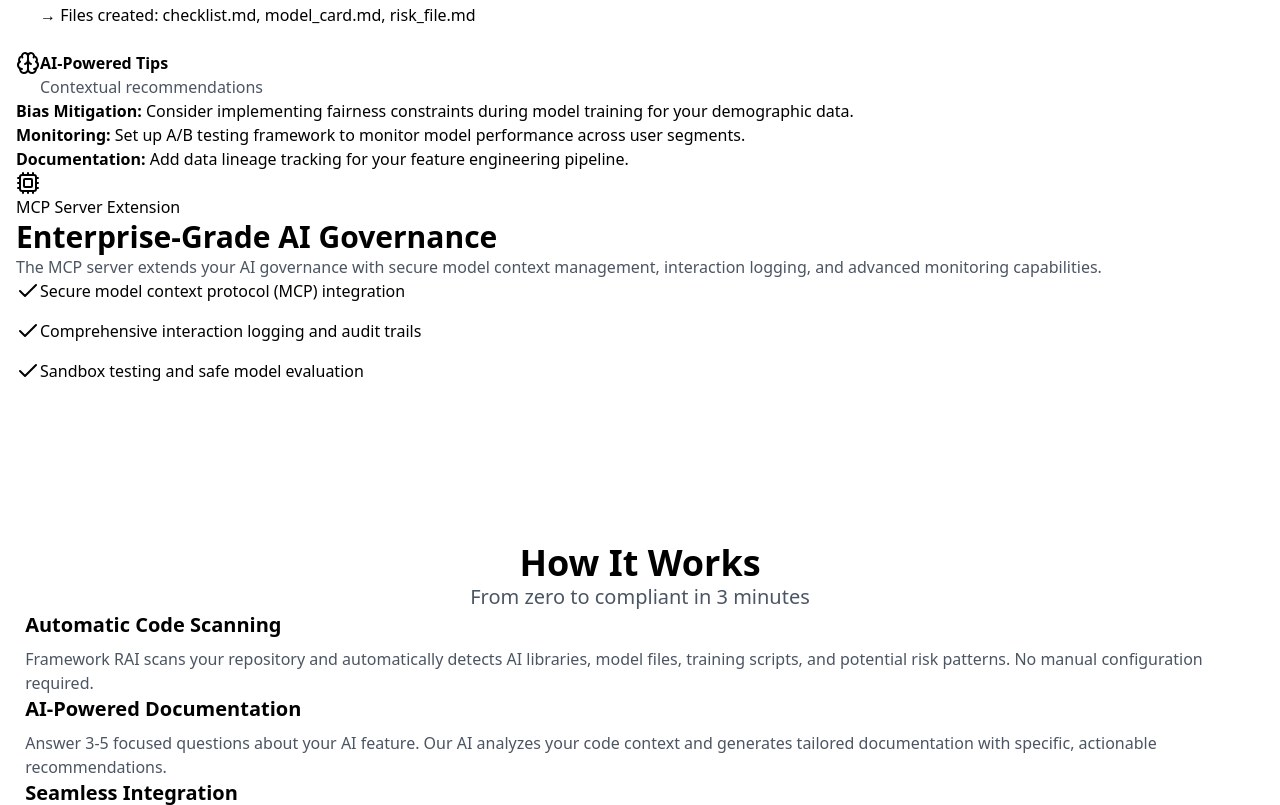
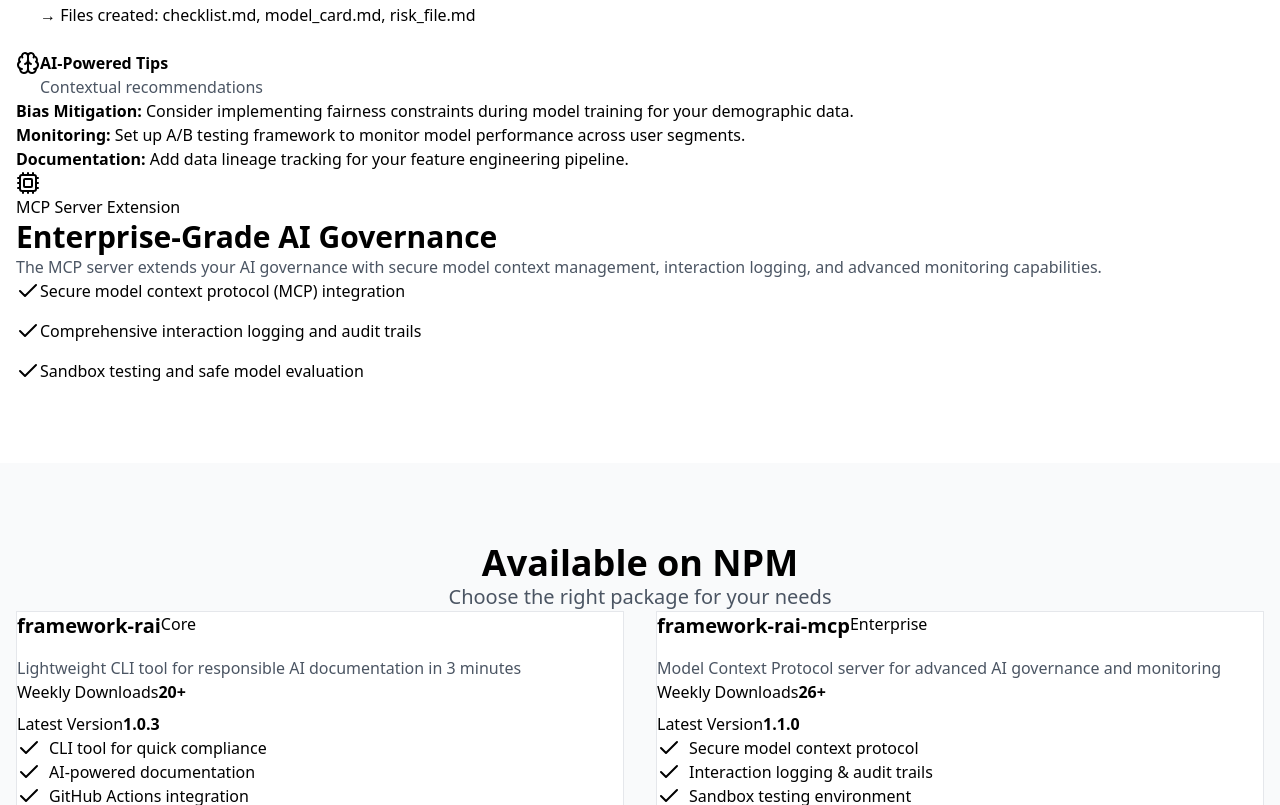
Before and after one commit to sebuzdugan/frai, a website: page index.html in a window 1280 px wide. Shown: the part 1995-2800 px from the top of the page. Drawn offline with nearby package versions, Linux system fonts and the light colour scheme.

Commit message:
🔧 Fix hero stats + add dedicated NPM section + fix 404 error - Revert hero stats to better original version (3min, Open, AI, Zero) - Add dedicated NPM packages section with download stats and links - Remove confusing dashboard message from contact form - Fix form 404 error by removing redirect action - Keep users on same page after form submission - Improve overall user experience

```diff
--- a/index.html
+++ b/index.html
@@ -61,21 +61,18 @@
                 </a>
             </div>
 
-            <!-- NPM Installation -->
+            <!-- Quick Install -->
             <div class="max-w-2xl mx-auto mb-16">
                 <div class="bg-gray-900 rounded-xl p-6 text-left">
                     <div class="flex items-center justify-between mb-4">
                         <span class="text-gray-400 text-sm">Quick Install</span>
-                        <div class="flex gap-2">
-                            <a href="https://www.npmjs.com/package/framework-rai" class="text-xs bg-gray-700 text-gray-300 px-2 py-1 rounded hover:bg-gray-600 transition-colors">📦 NPM</a>
-                            <a href="https://www.npmjs.com/package/framework-rai-mcp" class="text-xs bg-gray-700 text-gray-300 px-2 py-1 rounded hover:bg-gray-600 transition-colors">📦 MCP</a>
-                        </div>
+                        <span class="text-xs bg-green-600 text-white px-2 py-1 rounded">Ready to use</span>
                     </div>
                     <div class="font-mono text-green-400 text-sm space-y-2">
-                        <div class="text-gray-400"># Core Framework (20+ weekly downloads)</div>
+                        <div class="text-gray-400"># Install globally</div>
                         <div>npm install -g framework-rai</div>
-                        <div class="text-gray-400"># MCP Server (26+ weekly downloads)</div>
-                        <div>npm install -g framework-rai-mcp</div>
+                        <div class="text-gray-400"># Or run without installing</div>
+                        <div>npx framework-rai</div>
                     </div>
                 </div>
             </div>
@@ -87,16 +84,16 @@
                     <div class="text-gray-600 text-sm">Complete compliance</div>
                 </div>
                 <div class="text-center">
-                    <div class="text-3xl font-bold text-green-600">46+</div>
-                    <div class="text-gray-600 text-sm">Weekly downloads</div>
+                    <div class="text-3xl font-bold text-green-600">Open</div>
+                    <div class="text-gray-600 text-sm">Source & free</div>
                 </div>
                 <div class="text-center">
-                    <div class="text-3xl font-bold text-purple-600">2</div>
-                    <div class="text-gray-600 text-sm">NPM packages</div>
+                    <div class="text-3xl font-bold text-purple-600">AI</div>
+                    <div class="text-gray-600 text-sm">Powered tips</div>
                 </div>
                 <div class="text-center">
-                    <div class="text-3xl font-bold text-orange-600">MIT</div>
-                    <div class="text-gray-600 text-sm">Open source</div>
+                    <div class="text-3xl font-bold text-orange-600">Zero</div>
+                    <div class="text-gray-600 text-sm">Setup needed</div>
                 </div>
             </div>
         </div>
@@ -242,6 +239,98 @@
                             <span>Sandbox testing and safe model evaluation</span>
                         </div>
                     </div>
+                </div>
+            </div>
+        </div>
+    </section>
+
+    <!-- NPM Packages Section -->
+    <section class="py-20 bg-gray-50">
+        <div class="container mx-auto px-4 max-w-4xl">
+            <div class="text-center mb-16">
+                <h2 class="text-4xl font-bold mb-6">Available on NPM</h2>
+                <p class="text-xl text-gray-600">Choose the right package for your needs</p>
+            </div>
+
+            <div class="grid md:grid-cols-2 gap-8">
+                <div class="bg-white rounded-xl p-8 border border-gray-200 hover:shadow-lg transition-shadow">
+                    <div class="flex items-center justify-between mb-4">
+                        <h3 class="text-xl font-semibold">framework-rai</h3>
+                        <span class="bg-blue-100 text-blue-800 px-3 py-1 rounded-full text-sm font-medium">Core</span>
+                    </div>
+                    <p class="text-gray-600 mb-6">Lightweight CLI tool for responsible AI documentation in 3 minutes</p>
+
+                    <div class="mb-6">
+                        <div class="flex items-center justify-between text-sm text-gray-500 mb-2">
+                            <span>Weekly Downloads</span>
+                            <span class="font-semibold text-green-600">20+</span>
+                        </div>
+                        <div class="flex items-center justify-between text-sm text-gray-500">
+                            <span>Latest Version</span>
+                            <span class="font-semibold">1.0.3</span>
+                        </div>
+                    </div>
+
+                    <div class="space-y-3 mb-6">
+                        <div class="flex items-center text-sm">
+                            <i data-lucide="check" class="w-4 h-4 text-green-600 mr-2"></i>
+                            <span>CLI tool for quick compliance</span>
+                        </div>
+                        <div class="flex items-center text-sm">
+                            <i data-lucide="check" class="w-4 h-4 text-green-600 mr-2"></i>
+                            <span>AI-powered documentation</span>
+                        </div>
+                        <div class="flex items-center text-sm">
+                            <i data-lucide="check" class="w-4 h-4 text-green-600 mr-2"></i>
+                            <span>GitHub Actions integration</span>
+                        </div>
+                    </div>
+
+                    <a href="https://www.npmjs.com/package/framework-rai"
+                       class="block w-full bg-blue-600 text-white py-3 rounded-lg text-center font-semibold hover:bg-blue-700 transition-colors">
+                        <i data-lucide="package" class="w-4 h-4 mr-2 inline"></i>
+                        View on NPM
+                    </a>
+                </div>
+
+                <div class="bg-white rounded-xl p-8 border border-gray-200 hover:shadow-lg transition-shadow">
+                    <div class="flex items-center justify-between mb-4">
+                        <h3 class="text-xl font-semibold">framework-rai-mcp</h3>
+                        <span class="bg-purple-100 text-purple-800 px-3 py-1 rounded-full text-sm font-medium">Enterprise</span>
+                    </div>
+                    <p class="text-gray-600 mb-6">Model Context Protocol server for advanced AI governance and monitoring</p>
+
+                    <div class="mb-6">
+                        <div class="flex items-center justify-between text-sm text-gray-500 mb-2">
+                            <span>Weekly Downloads</span>
+                            <span class="font-semibold text-green-600">26+</span>
+                        </div>
+                        <div class="flex items-center justify-between text-sm text-gray-500">
+                            <span>Latest Version</span>
+                            <span class="font-semibold">1.1.0</span>
+                        </div>
+                    </div>
+
+                    <div class="space-y-3 mb-6">
+                        <div class="flex items-center text-sm">
+                            <i data-lucide="check" class="w-4 h-4 text-purple-600 mr-2"></i>
+                            <span>Secure model context protocol</span>
+                        </div>
+                        <div class="flex items-center text-sm">
+                            <i data-lucide="check" class="w-4 h-4 text-purple-600 mr-2"></i>
+                            <span>Interaction logging & audit trails</span>
+                        </div>
+                        <div class="flex items-center text-sm">
+                            <i data-lucide="check" class="w-4 h-4 text-purple-600 mr-2"></i>
+                            <span>Sandbox testing environment</span>
+                        </div>
+                    </div>
+
+                    <a href="https://www.npmjs.com/package/framework-rai-mcp"
+                       class="block w-full bg-purple-600 text-white py-3 rounded-lg text-center font-semibold hover:bg-purple-700 transition-colors">
+                        <i data-lucide="package" class="w-4 h-4 mr-2 inline"></i>
+                        View on NPM
+                    </a>
                 </div>
             </div>
         </div>
@@ -494,10 +583,10 @@
                 </div>
             </div>
 
-            <!-- Form Status Info -->
-            <div class="mt-6 p-4 bg-green-50 text-green-800 rounded-lg text-sm">
-                <i data-lucide="check-circle" class="w-4 h-4 inline mr-2"></i>
-                <strong>Form submissions are now properly collected!</strong> All messages go directly to our Netlify dashboard. Response time: Usually within 24 hours.
+            <!-- Response Info -->
+            <div class="mt-6 p-4 bg-blue-50 text-blue-800 rounded-lg text-sm">
+                <i data-lucide="clock" class="w-4 h-4 inline mr-2"></i>
+                <strong>Response time:</strong> Usually within 24 hours. For faster response, use the direct contact methods above.
             </div>
         </div>
     </section>
```
